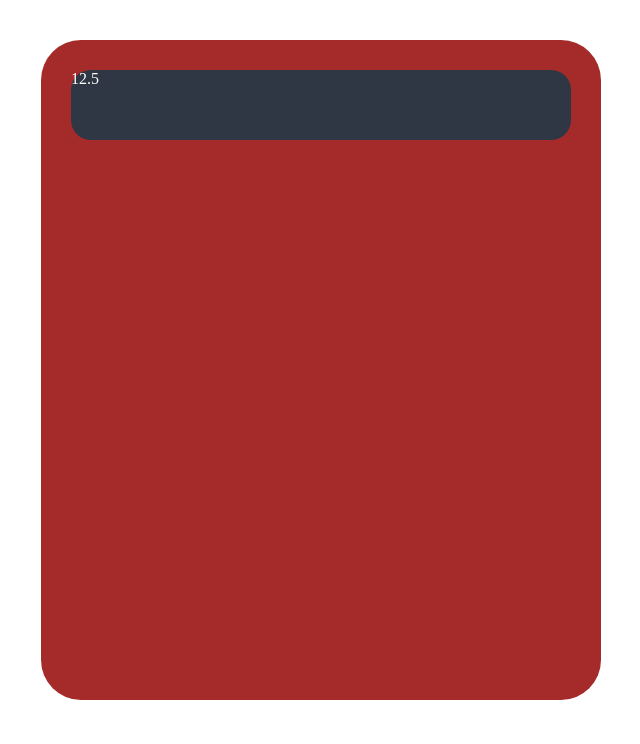
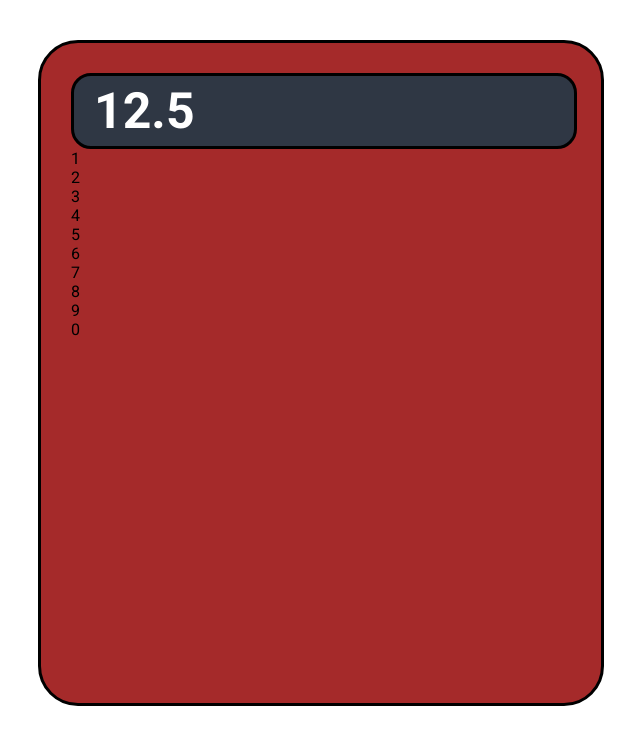
Before and after one commit to MisaelCalvillo/dom-calculadora, a plain HTML site: page src/index.html in a window 1280 px wide. Shown: the whole page, without its empty margins (319-959 px from the left). Drawn offline with Linux system fonts and the light colour scheme.

Commit message:
agrega div con los numeros de los botones y arregla los estilos de la pantalla

```diff
--- a/src/css/styles.css
+++ b/src/css/styles.css
@@ -1,4 +1,8 @@
+@import url('https://fonts.googleapis.com/css?family=Roboto:300,400,500,700,900');
 
+html {
+  font-family: 'Roboto', sans-serif;
+}
 
 .calculadora {
   width: 500px;
@@ -7,6 +11,7 @@
   background-color: brown;
   margin: 40px auto;
   padding: 30px;
+  border: 3px solid black;
 }
 
 .pantalla {
@@ -16,5 +21,9 @@
   border-radius: 20px;
   background-color: #2f3744;
   color: white;
-
+  font-size: 50px;
+  font-weight: bold;
+  line-height: 70px;
+  text-indent: 20px;
+  border: 3px solid black;
 }
--- a/src/index.html
+++ b/src/index.html
@@ -12,6 +12,18 @@
 <body>
   <div class="calculadora">
     <div class="pantalla">12.5</div>
+    <div class="teclado">
+      <div class="tecla">1</div>
+      <div class="tecla">2</div>
+      <div class="tecla">3</div>
+      <div class="tecla">4</div>
+      <div class="tecla">5</div>
+      <div class="tecla">6</div>
+      <div class="tecla">7</div>
+      <div class="tecla">8</div>
+      <div class="tecla">9</div>
+      <div class="tecla">0</div>
+    </div>
   </div>
 
   <script src="js/app.js"></script>
```
